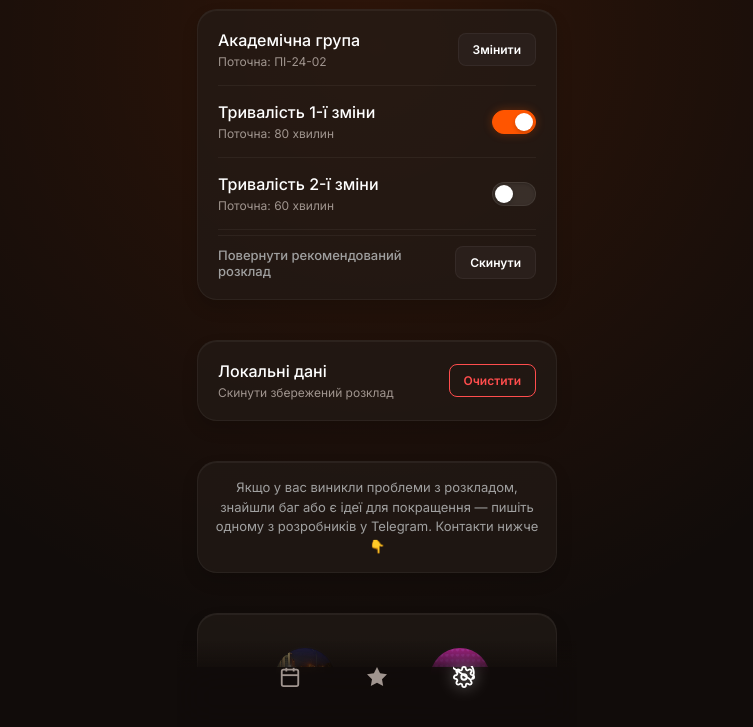
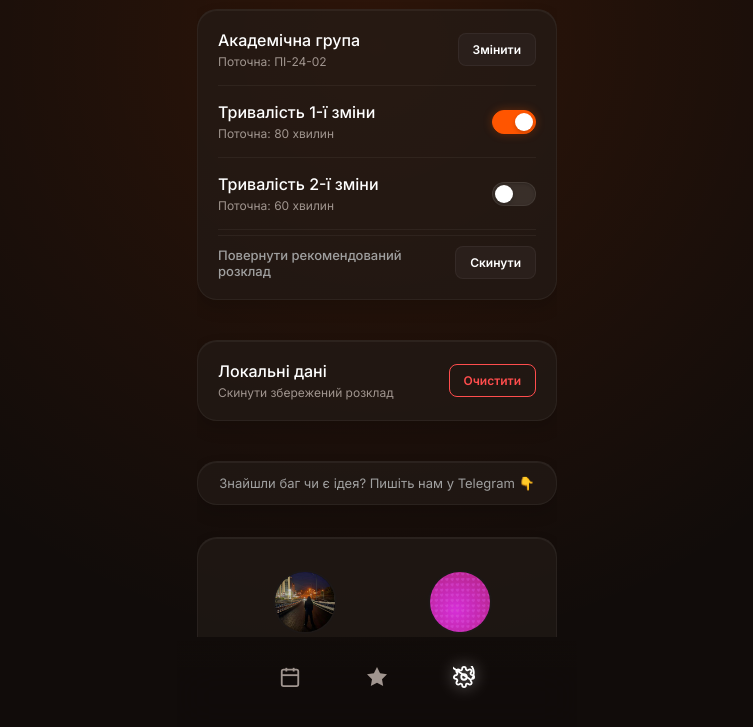
Before and after one commit to h0pe1ess-xyz/mykep, a plain HTML site: page static/settings.html in a window 1280 px wide. Shown: the part 73-800 px from the top of the page, without its empty margins (263-1016 px from the left). Drawn offline with Linux system fonts and the light colour scheme; no server answers.

Commit message:
Shorten support text and add scrolling to main-content

```diff
--- a/static/css/layout.css
+++ b/static/css/layout.css
@@ -1,5 +1,6 @@
 .app-container { width: 100%; max-width: 400px; position: relative; padding: 24px 20px 90px 20px; height: 100dvh; display: flex; flex-direction: column; overflow: hidden; }
-.main-content { flex: 1; display: flex; flex-direction: column; justify-content: space-evenly; min-height: 0; }
+.main-content { flex: 1; display: flex; flex-direction: column; justify-content: space-evenly; min-height: 0; overflow-y: auto; overflow-x: hidden; scrollbar-width: none; -webkit-overflow-scrolling: touch; }
+.main-content::-webkit-scrollbar { display: none; }
 
 /* Header */
 .app-header { display: flex; justify-content: space-between; align-items: center; position: relative; z-index: 10; flex-shrink: 0; margin-bottom: 20px; }
--- a/static/settings.html
+++ b/static/settings.html
@@ -64,9 +64,9 @@
                 </div>
             </div>
 
-            <div class="settings-card" style="text-align: center; padding: 16px;">
-                <div style="font-size: 13px; color: #a0a0a0; line-height: 1.5;">
-                    Якщо у вас виникли проблеми з розкладом, знайшли баг або є ідеї для покращення — пишіть одному з розробників у Telegram. Контакти нижче 👇
+            <div class="settings-card" style="text-align: center; padding: 12px; margin-bottom: 16px;">
+                <div style="font-size: 13px; color: #a0a0a0; line-height: 1.4;">
+                    Знайшли баг чи є ідея? Пишіть нам у Telegram 👇
                 </div>
             </div>
 
```
